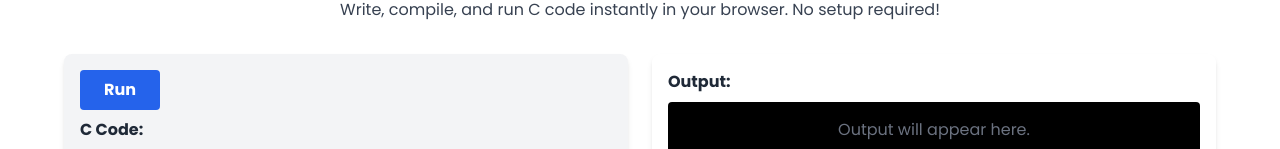
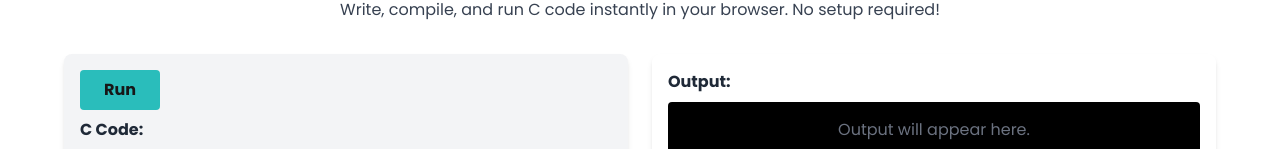
Before and after one commit to Codeintervu/Codeintervu-frontend, a React (Vite) app: page /compilers/c in a window 1280 px wide. Shown: the part 175-324 px from the top of the page. Built offline with nearby package versions, Linux system fonts and the light colour scheme; no server answers.

Commit message:
fixing button colour in online compiler

```diff
--- a/src/compilers/OnlineCompiler.jsx
+++ b/src/compilers/OnlineCompiler.jsx
@@ -81,7 +81,8 @@ const OnlineCompiler = ({ language }) => {
         <div className="flex items-center mb-2 gap-2">
           <button
             onClick={handleRun}
-            className="px-6 py-2 bg-blue-600 text-white rounded font-bold hover:bg-blue-700 transition"
+            className="px-6 py-2 bg-kappel text-eerie-black-1 rounded font-bold transition duration-200
+              hover:bg-gradient-to-r hover:from-kappel hover:to-green-400 hover:text-white"
             disabled={loading}
           >
             {loading ? "Running..." : "Run"}
```
